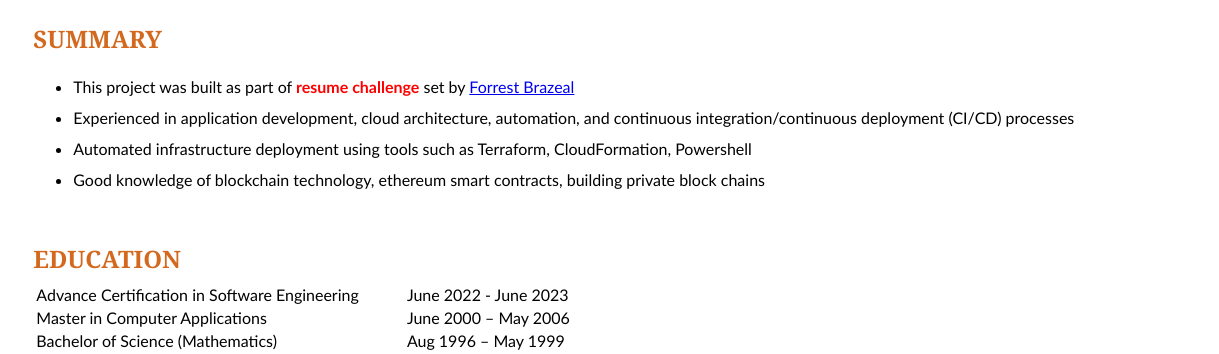
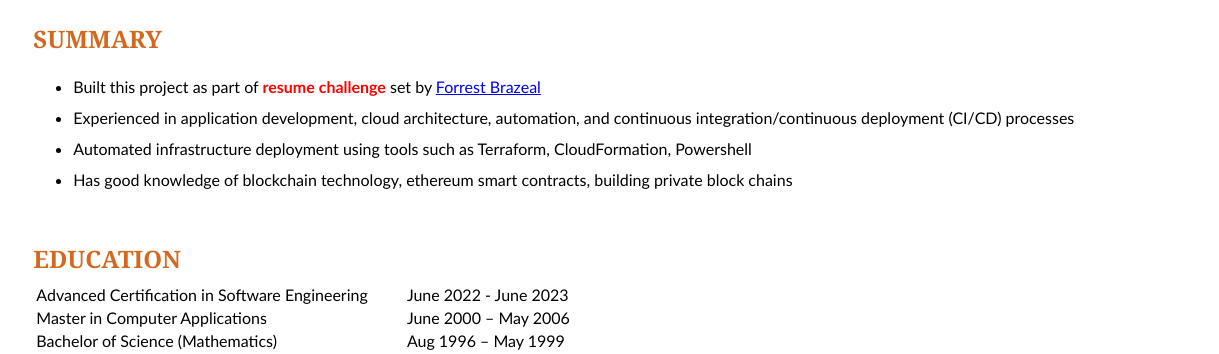
Before and after one commit to seshadriv/aws-resumechallenge, a website: page index.html in a window 1280 px wide. Shown: the part 397-751 px from the top of the page, 0-1219 px from the left. Drawn offline with Linux system fonts and the light colour scheme; no server answers.

Commit message:
updated content

```diff
--- a/index.html
+++ b/index.html
@@ -68,13 +68,13 @@
                 <p class="para-style">
                     <ul>
                         <!-- <li>Experienced in application development, cloud architecture, automation, and continuous integration/continuous deployment (CI/CD) processes</li> -->
-                        <li  class="about-text">This project was built as part of <b style="color: red"> resume challenge</b> set by <a href="https://cloudresumechallenge.dev/docs/the-challenge/aws/" target="_blank">  Forrest Brazeal</a></li>
+                        <li  class="about-text">Built this project as part of <b style="color: red"> resume challenge</b> set by <a href="https://cloudresumechallenge.dev/docs/the-challenge/aws/" target="_blank">  Forrest Brazeal</a></li>
                         <li  class="about-text">Experienced in application development, cloud architecture, automation, and continuous integration/continuous deployment (CI/CD) processes</li>
                         <!-- <li  class="about-text">Have proven track record of implementing efficient solutions resulting in productivity and cost efficiency</li> -->
                         <li  class="about-text">Automated infrastructure deployment using tools such as Terraform, CloudFormation, Powershell</li>
                         <!-- <li class="about-text">Skilled in developing automation scripts, and collaborating with cross-functional teams to troubleshoot and resolve issues</li> -->
                         <!-- <li class="about-text">Provided Infrastructure support for Epic EMR product within the health system</li> -->
-                        <li class="about-text">Good knowledge of blockchain technology, ethereum smart contracts, building private block chains</li>
+                        <li class="about-text">Has good knowledge of blockchain technology, ethereum smart contracts, building private block chains</li>
 
                     </ul>
                 </p>
@@ -88,7 +88,7 @@
                 <table class="table-width">
                     <tr>
                         <td>
-                            <span class="text-style">Advance Certification in Software Engineering</span>
+                            <span class="text-style">Advanced Certification in Software Engineering</span>
                         </td>
                         <td>
                             <span class="text-style"> June 2022 - June 2023</span>
```
Also changed, not shown: README.md.
